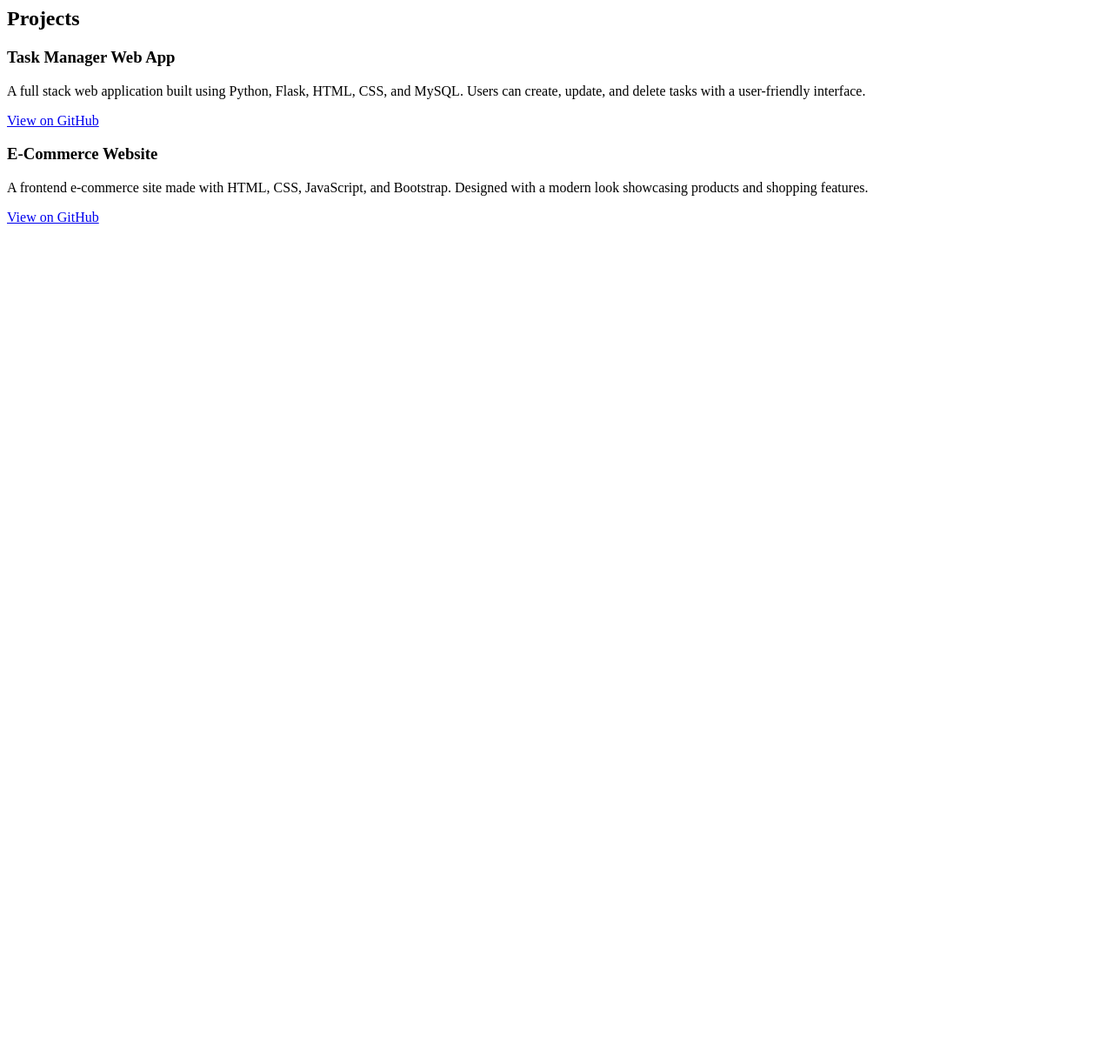
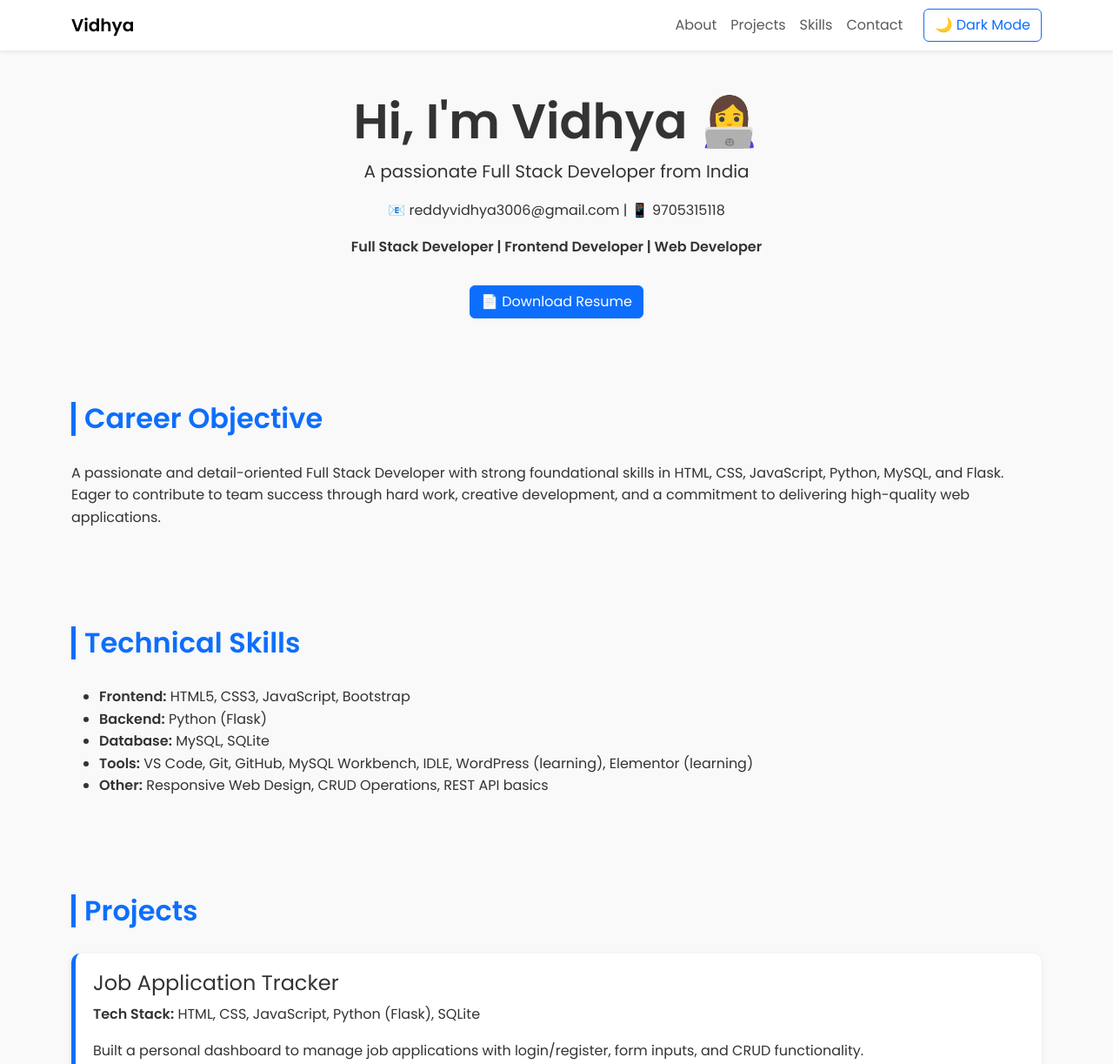
Before and after one commit to vidhyareddy18/portfolio, a plain HTML site: page index.html in a window 1280 px wide. Shown: the top 1223 px of the page at 87% size. Before the commit the page ends 800 px from the top, so only its background shows below. Drawn offline with nearby package versions, Linux system fonts and the light colour scheme; files that its build step writes are made by us from their sources.

Commit message:
Add files via upload

```diff
--- a/index.html
+++ b/index.html
@@ -1,15 +1,118 @@
- <section class="projects" id="projects">
-  <h2>Projects</h2>
+<!DOCTYPE html>
+<html lang="en">
+<head>
+  <meta charset="UTF-8" />
+  <meta name="viewport" content="width=device-width, initial-scale=1.0"/>
+  <title>Vidhya Reddy | Full Stack Developer</title>
 
-  <div class="project">
-    <h3>Task Manager Web App</h3>
-    <p>A full stack web application built using Python, Flask, HTML, CSS, and MySQL. Users can create, update, and delete tasks with a user-friendly interface.</p>
-    <a href="https://github.com/vidhyareddy18/task-manager" target="_blank">View on GitHub</a>
-  </div>
+  <!-- Google Fonts -->
+  <link href="https://fonts.googleapis.com/css2?family=Poppins:wght@400;600&display=swap" rel="stylesheet">
 
-  <div class="project">
-    <h3>E-Commerce Website</h3>
-    <p>A frontend e-commerce site made with HTML, CSS, JavaScript, and Bootstrap. Designed with a modern look showcasing products and shopping features.</p>
-    <a href="https://github.com/vidhyareddy18/ecommerce-site" target="_blank">View on GitHub</a>
-  </div>
-</section>
+  <!-- Bootstrap CSS -->
+  <link href="https://cdn.jsdelivr.net/npm/bootstrap@5.3.0/dist/css/bootstrap.min.css" rel="stylesheet">
+
+  <!-- Custom CSS -->
+  <link rel="stylesheet" href="css/style.css" />
+</head>
+<body>
+
+  <!-- Navbar -->
+  <nav class="navbar navbar-expand-lg navbar-light shadow-sm sticky-top" style="background-color: var(--nav-bg);">
+    <div class="container">
+      <a class="navbar-brand fw-bold" href="#">Vidhya</a>
+      <ul class="navbar-nav ms-auto">
+        <li class="nav-item"><a class="nav-link" href="#about">About</a></li>
+        <li class="nav-item"><a class="nav-link" href="#projects">Projects</a></li>
+        <li class="nav-item"><a class="nav-link" href="#skills">Skills</a></li>
+        <li class="nav-item"><a class="nav-link" href="#contact">Contact</a></li>
+      </ul>
+      <button id="darkModeToggle" class="btn btn-outline-primary ms-3">🌙 Dark Mode</button>
+    </div>
+  </nav>
+
+  <!-- Hero Section -->
+  <section class="text-center py-5" id="about">
+    <h1 class="display-4 fw-bold">Hi, I'm Vidhya 👩‍💻</h1>
+    <p class="lead">A passionate Full Stack Developer from India</p>
+    <p>📧 reddyvidhya3006@gmail.com | 📱 9705315118</p>
+    <p class="fw-semibold">Full Stack Developer | Frontend Developer | Web Developer</p>
+    <a href="resume.pdf" class="btn btn-primary mt-3" download>📄 Download Resume</a>
+  </section>
+
+  <!-- Career Objective -->
+  <section class="container py-5">
+    <h2 class="section-title">Career Objective</h2>
+    <p>
+      A passionate and detail-oriented Full Stack Developer with strong foundational skills in HTML, CSS, JavaScript, Python, MySQL, and Flask. Eager to contribute to team success through hard work, creative development, and a commitment to delivering high-quality web applications.
+    </p>
+  </section>
+
+  <!-- Technical Skills -->
+  <section class="container py-5" id="skills">
+    <h2 class="section-title">Technical Skills</h2>
+    <ul>
+      <li><strong>Frontend:</strong> HTML5, CSS3, JavaScript, Bootstrap</li>
+      <li><strong>Backend:</strong> Python (Flask)</li>
+      <li><strong>Database:</strong> MySQL, SQLite</li>
+      <li><strong>Tools:</strong> VS Code, Git, GitHub, MySQL Workbench, IDLE, WordPress (learning), Elementor (learning)</li>
+      <li><strong>Other:</strong> Responsive Web Design, CRUD Operations, REST API basics</li>
+    </ul>
+  </section>
+
+  <!-- Projects -->
+  <section class="container py-5" id="projects">
+    <h2 class="section-title">Projects</h2>
+
+    <div class="project-card mb-4">
+      <h4>Job Application Tracker</h4>
+      <p><strong>Tech Stack:</strong> HTML, CSS, JavaScript, Python (Flask), SQLite</p>
+      <p>Built a personal dashboard to manage job applications with login/register, form inputs, and CRUD functionality.</p>
+    </div>
+
+    <div class="project-card mb-4">
+      <h4>E-Commerce Website</h4>
+      <p><strong>Tech Stack:</strong> HTML, CSS, JavaScript, Bootstrap, Flask, SQLite</p>
+      <p>Developed a shopping website with login/signup, product catalog, add-to-cart, and order flow.</p>
+    </div>
+
+    <div class="project-card mb-4">
+      <h4>Task Manager Web App</h4>
+      <p><strong>Tech Stack:</strong> HTML, CSS, JavaScript, Flask, SQLite</p>
+      <p>To-do list app with user authentication and task management (add, edit, delete, complete).</p>
+    </div>
+
+    <div class="project-card mb-4">
+      <h4>Google Homepage Clone</h4>
+      <p><strong>Tech Stack:</strong> HTML, CSS, JavaScript</p>
+      <p>Recreated Google’s homepage for frontend practice with responsive layout and clean design.</p>
+    </div>
+  </section>
+
+  <!-- Contact -->
+  <section class="container py-5" id="contact">
+    <h2 class="section-title">Contact</h2>
+    <p><strong>Email:</strong> reddyvidhya3006@gmail.com</p>
+    <p><strong>Mobile:</strong> 9705315118</p>
+    <p><strong>Location:</strong> India</p>
+    <p><strong>LinkedIn:</strong> <a href="https://linkedin.com/in/vidhya-reddy-2116a7339" target="_blank">View Profile</a></p>
+  </section>
+
+  <!-- Footer -->
+  <footer class="text-white text-center py-3">
+    <p>&copy; 2025 Vidhya Reddy | Made with ❤️</p>
+  </footer>
+
+  <!-- Dark Mode Script -->
+  <script>
+    const toggleBtn = document.getElementById('darkModeToggle');
+    toggleBtn.addEventListener('click', () => {
+      document.body.classList.toggle('dark-mode');
+      if (document.body.classList.contains('dark-mode')) {
+        toggleBtn.innerText = '☀️ Light Mode';
+      } else {
+        toggleBtn.innerText = '🌙 Dark Mode';
+      }
+    });
+  </script>
+</body>
+</html>
--- a/style.css
+++ b/style.css
@@ -1,24 +1,80 @@
-.projects {
-  padding: 20px;
-  background-color: #f0f4f8;
-  border-radius: 8px;
+/* Theme Variables - Light by Default */
+:root {
+  --bg-color: #f9f9f9;
+  --text-color: #333;
+  --card-bg: #ffffff;
+  --accent-color: #0d6efd;
+  --hover-bg: #f0f8ff;
+  --nav-bg: #ffffff;
+  --footer-bg: #222;
+  --footer-text: #ffffff;
 }
 
-.project {
-  margin-bottom: 20px;
-  padding: 15px;
-  background-color: white;
-  border-radius: 6px;
-  box-shadow: 0 2px 5px rgba(0, 0, 0, 0.1);
+body {
+  background-color: var(--bg-color);
+  color: var(--text-color);
+  font-family: 'Poppins', sans-serif;
+  line-height: 1.6;
 }
 
-.project h3 {
-  margin-top: 0;
+/* Section Titles */
+.section-title {
+  border-left: 5px solid var(--accent-color);
+  padding-left: 10px;
+  margin-bottom: 30px;
+  font-weight: 600;
+  color: var(--accent-color);
 }
 
-.project a {
-  display: inline-block;
-  margin-top: 8px;
-  color: #007bff;
-  text-decoration: none;
+/* Project Cards */
+.project-card {
+  background: var(--card-bg);
+  border-left: 5px solid var(--accent-color);
+  padding: 20px;
+  border-radius: 10px;
+  box-shadow: 0 2px 6px rgba(0, 0, 0, 0.08);
+  transition: 0.3s;
 }
+
+.project-card:hover {
+  transform: translateY(-5px);
+  background-color: var(--hover-bg);
+  box-shadow: 0 8px 16px rgba(0, 0, 0, 0.12);
+}
+
+/* Footer */
+footer {
+  background-color: var(--footer-bg);
+  color: var(--footer-text);
+  font-size: 0.9rem;
+  margin-top: 60px;
+}
+
+/* Navbar Links */
+.nav-link {
+  font-weight: 500;
+  transition: color 0.3s ease;
+}
+
+.nav-link:hover {
+  color: var(--accent-color);
+}
+
+/* Dark Mode Overrides */
+body.dark-mode {
+  --bg-color: #121212;
+  --text-color: #e0e0e0;
+  --card-bg: #1e1e1e;
+  --accent-color: #90caf9;
+  --hover-bg: #2a2a2a;
+  --nav-bg: #1c1c1c;
+  --footer-bg: #0f0f0f;
+  --footer-text: #bbb;
+}
+
+/* Responsive */
+@media (max-width: 576px) {
+  .display-4 {
+    font-size: 2rem;
+  }
+}
```
